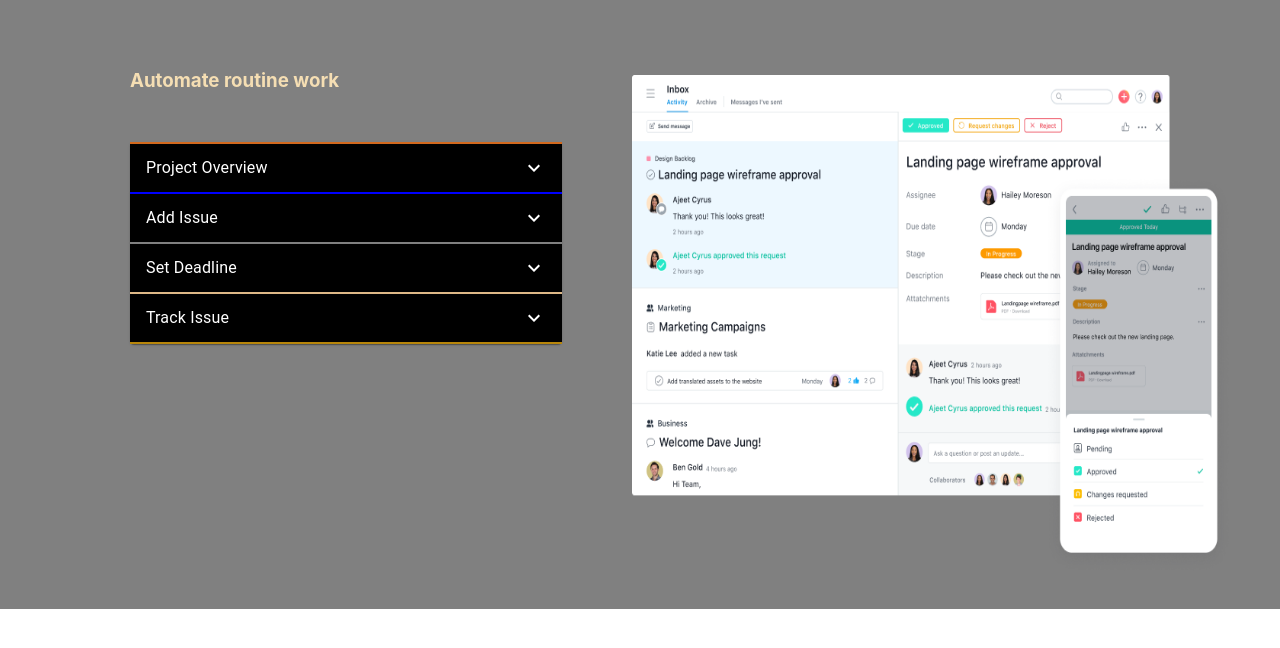
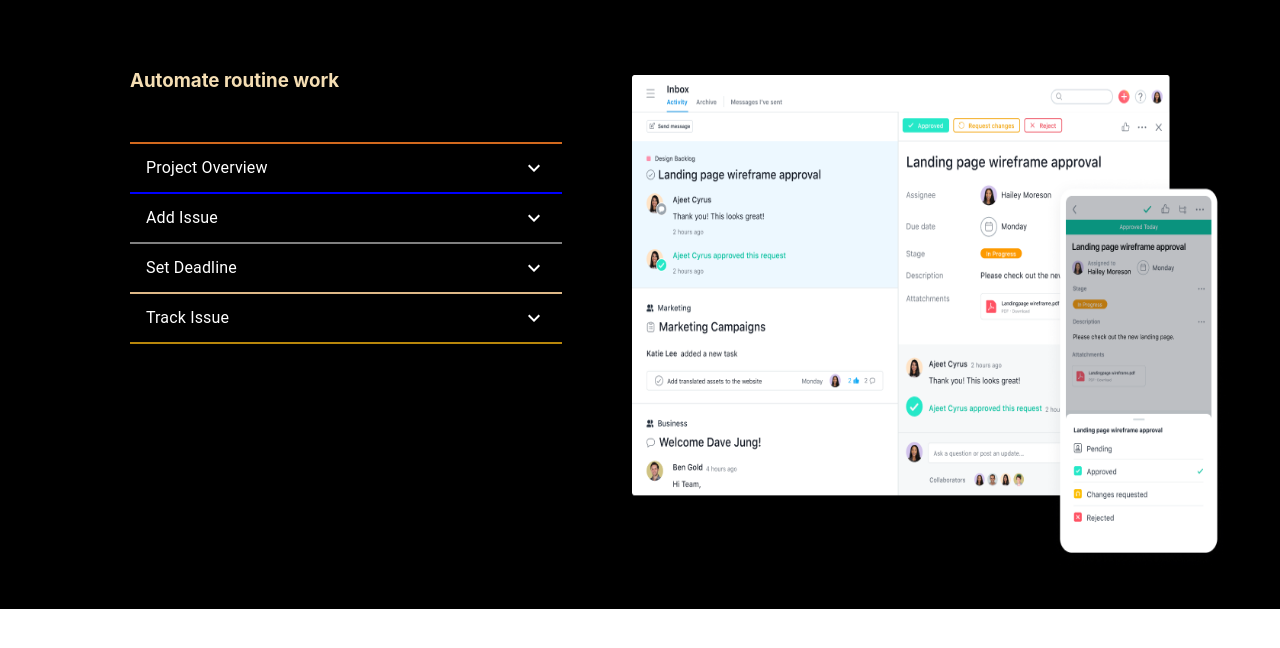
Before and after one commit to md-najmul-haque/itracker, a React (Create React App) app: page / in a window 1280 px wide. Shown: the top 648 px of the page. Built offline with nearby package versions, Linux system fonts and the light colour scheme.

Commit message:
add bg color

```diff
--- a/src/Pages/Home/ProcessManagement/ProcessManagement.css
+++ b/src/Pages/Home/ProcessManagement/ProcessManagement.css
@@ -1,5 +1,5 @@
 .Process-container{
-    background-color: gray;
+    background-color: black;
 
 }
 .side-container{
```
